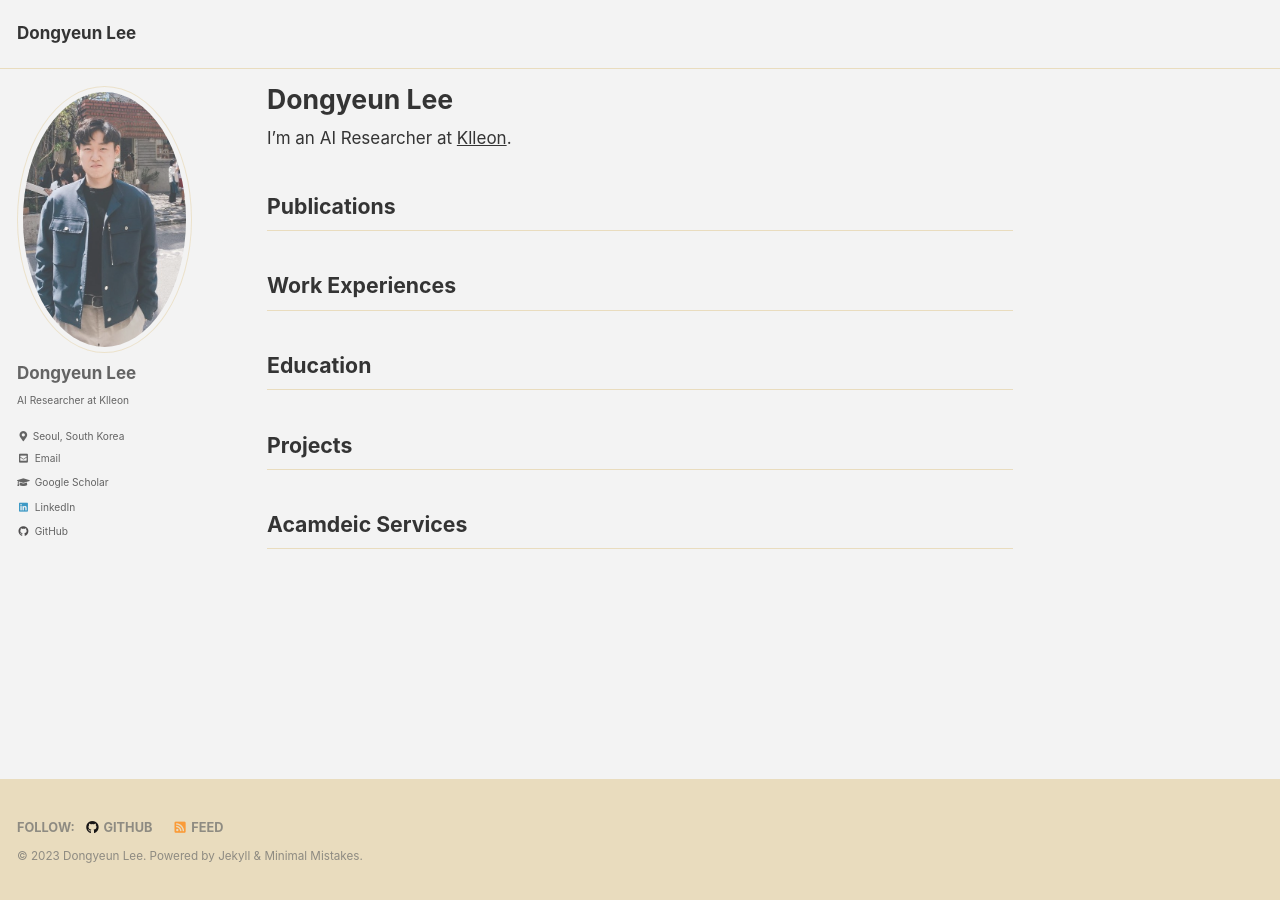
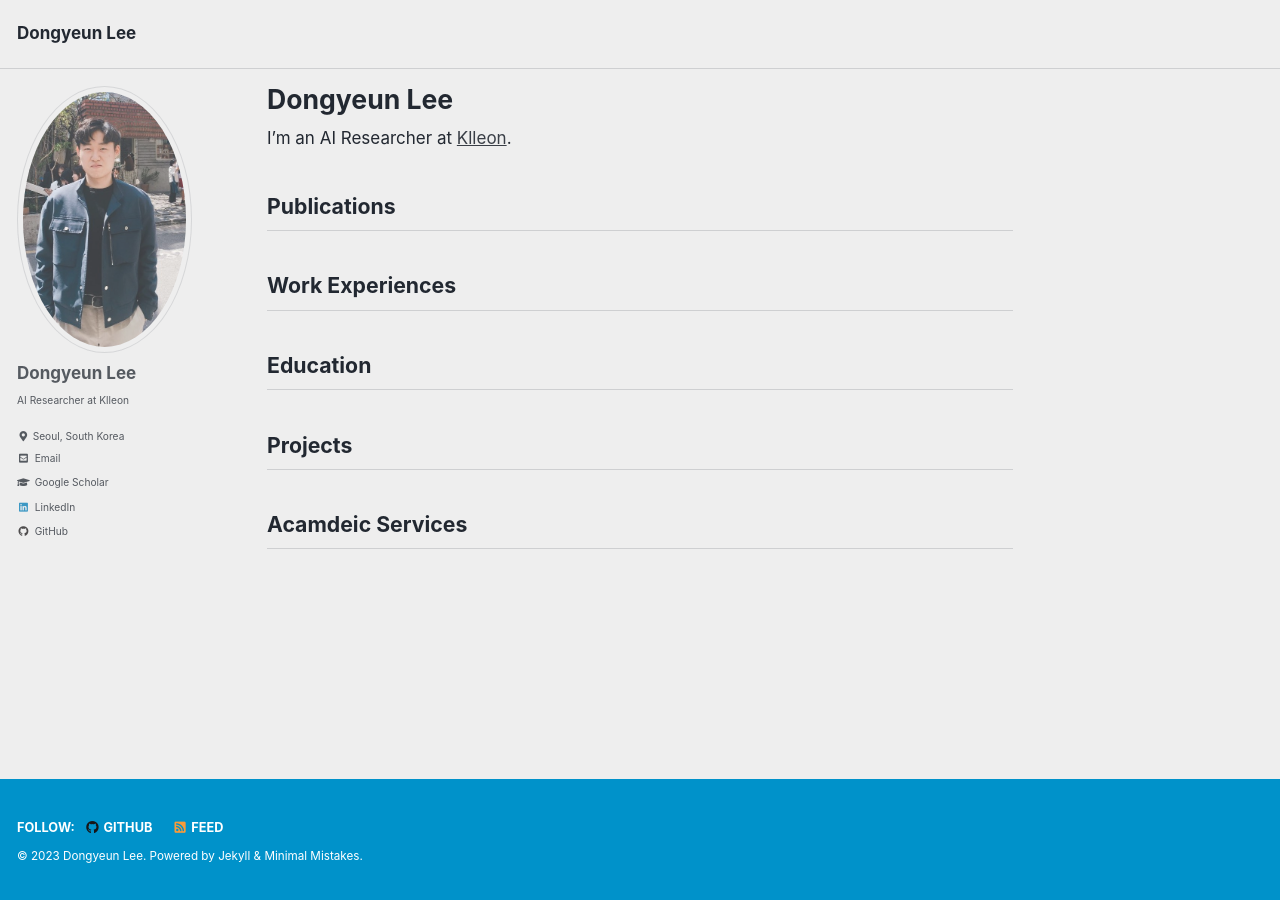
Before and after one commit to LeeDongYeun/leedongyeun.github.io, a Jekyll site: the page built from _pages/about.md, in a window 1280 px wide. Built offline with Jekyll 4.4.1, drawn with Linux system fonts in a browser that asks for light colours; cached includes are drawn as plain includes.

Commit message:
Update _config.yml

```diff
--- a/_config.yml
+++ b/_config.yml
@@ -12,7 +12,7 @@
 
 # theme                  : "minimal-mistakes-jekyll"
 # remote_theme           : "mmistakes/minimal-mistakes"
-minimal_mistakes_skin    : "dirt" # "air", "aqua", "contrast", "dark", "dirt", "neon", "mint", "plum", "sunrise"
+minimal_mistakes_skin    : "air" # "air", "aqua", "contrast", "dark", "dirt", "neon", "mint", "plum", "sunrise"
 
 # Site Settings
 locale                   : "en-US"
@@ -94,7 +94,7 @@ social:
 
 # Analytics
 analytics:
-  provider               : "google-gtag" # false (default), "google", "google-universal", "google-gtag", "custom"
+  provider               : "false" # false (default), "google", "google-universal", "google-gtag", "custom"
   google:
     tracking_id          : "G-MDTT3S0DD4"
     anonymize_ip         : # true, false (default)
```
